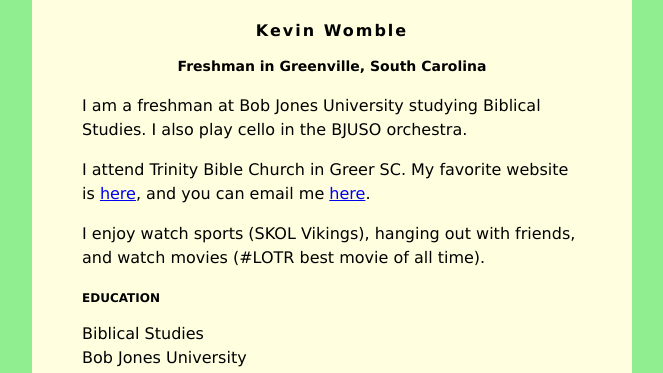
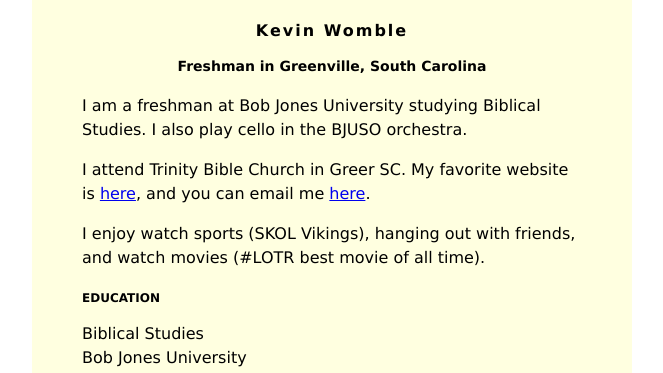
Before and after one commit to kwomb651/kwomb651.github.io, a plain HTML site: page index.html in a window 1280 px wide. Shown: the top 373 px of the page, without its empty margins (308-971 px from the left). Drawn offline with Linux system fonts and the light colour scheme.

Commit message:
Update index.html

```diff
--- a/index.html
+++ b/index.html
@@ -2,7 +2,7 @@
 <head>
 <style>
 body {
-    background: lightgreen;
+    background: light purple;
     font-family: Verdana;
 }
 #content {
```
